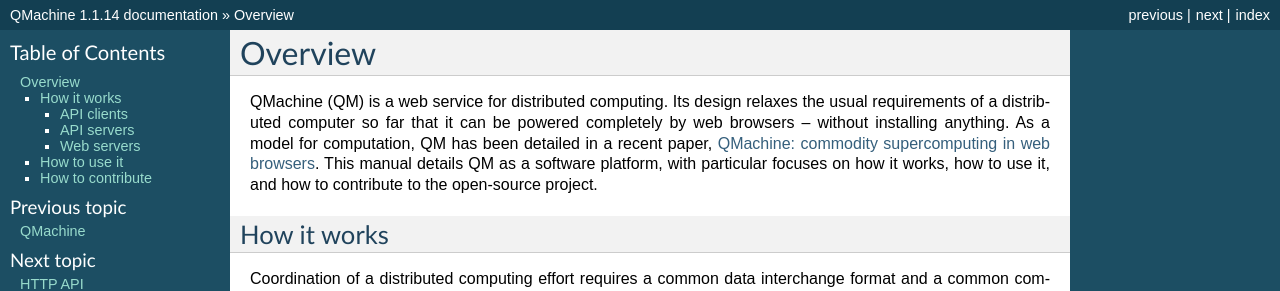
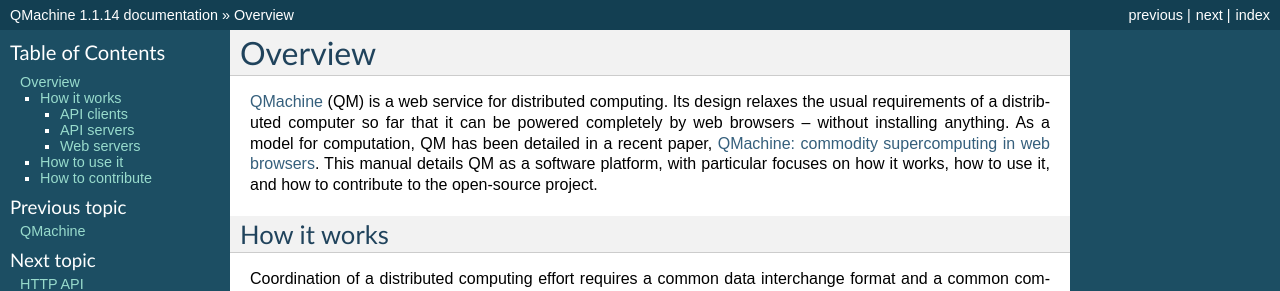
Before and after one commit to qmachine/qmachine, a Sphinx documentation site: the page built from docs/overview.rst, in a window 1280 px wide. Shown: the top 291 px of the page. Built offline with Sphinx 7.4.7, drawn with Linux system fonts in a browser that asks for light colours.

Commit message:
Linked to QM homepage from documentation

```diff
--- a/docs/external-links.rst
+++ b/docs/external-links.rst
@@ -22,6 +22,7 @@
 .. _PhantomJS: http://phantomjs.org/
 .. _Postgres.app: http://postgresapp.com/
 .. _PostgreSQL: http://www.postgresql.org/
+.. _QMachine: https://www.qmachine.org/
 .. _Quanah: https://qmachine.github.io/quanah/
 .. _Rack: https://rack.github.io/
 .. _Redis: http://redis.io/
--- a/docs/overview.rst
+++ b/docs/overview.rst
@@ -1,7 +1,7 @@
 Overview
 ========
 
-QMachine (QM) is a web service for distributed computing. Its design relaxes
+QMachine_ (QM) is a web service for distributed computing. Its design relaxes
 the usual requirements of a distributed computer so far that it can be powered
 completely by web browsers -- without installing anything. As a model for
 computation, QM has been detailed in a recent paper,
```
